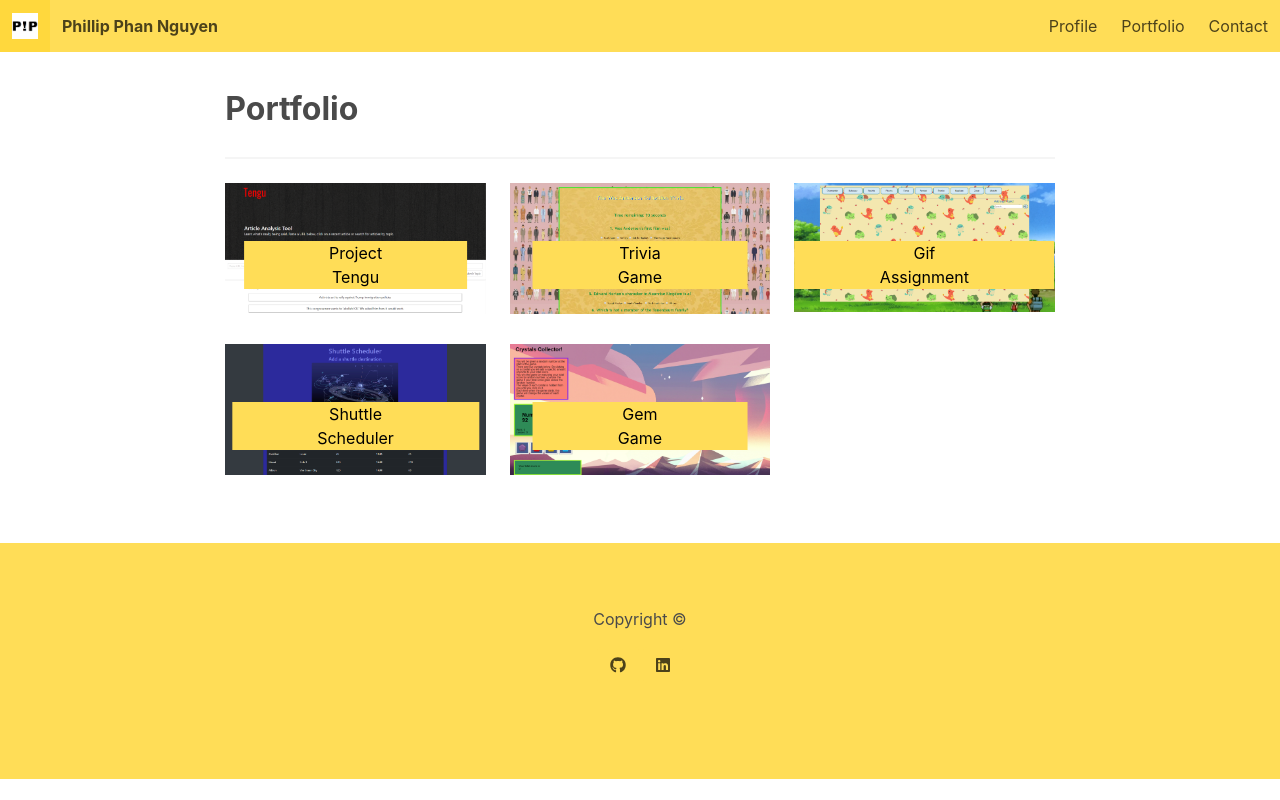
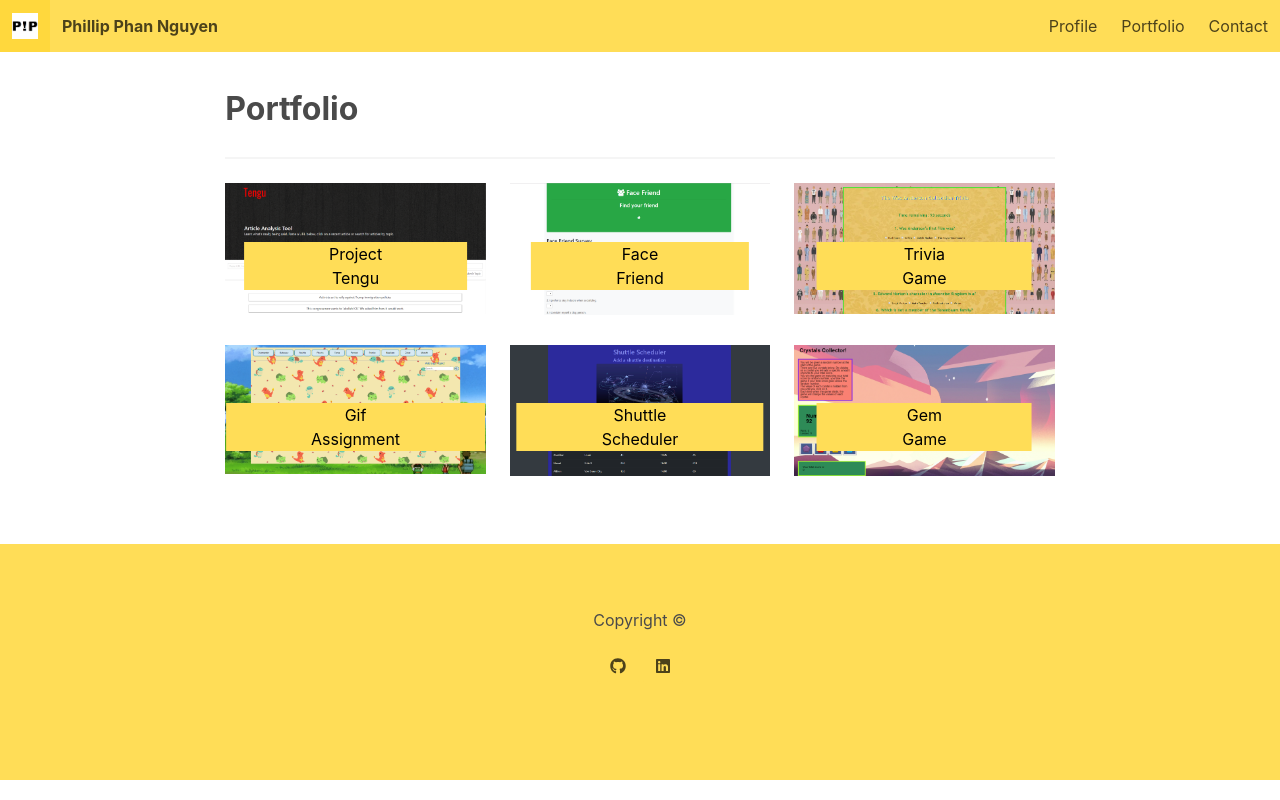
Before and after one commit to Philphanguyen/philphanguyen.github.io, a plain HTML site: page portfolio.html in a window 1280 px wide. Drawn offline with nearby package versions, Linux system fonts and the light colour scheme.

Commit message:
facefriend

```diff
--- a/portfolio.html
+++ b/portfolio.html
@@ -69,16 +69,20 @@
       <img src="assets/images/projectTengu.png">
       <div class="centered">Project Tengu</div>
     </a>
+    <a class="column is-one-third-desktop" href="https://tranquil-citadel-62013.herokuapp.com/survey" target="_blank" id="portfolioSnap">
+      <img src="assets/images/facefriend.png">
+      <div class="centered">Face Friend</div>
+    </a>
     <a class="column is-one-third-desktop" href="https://philphanguyen.github.io/TriviaGame/" target="_blank" id="portfolioSnap">
       <img src="assets/images/trivia.png">
       <div class="centered">Trivia Game</div>
     </a>
+  </div>
+  <div class="columns is-multiline is-centered is-desktop">
     <a class="column is-one-third-desktop" href="https://philphanguyen.github.io/giftastic/" target="_blank" id="portfolioSnap">
       <img src="assets/images/giftastic.png">
       <div class="centered">Gif Assignment</div>
     </a>
-  </div>
-  <div class="columns is-multiline is-centered is-desktop">
     <a class="column is-one-third-desktop" href="https://philphanguyen.github.io/train-scheduler/" target="_blank" id="portfolioSnap">
       <img src="assets/images/shuttle.png">
       <div class="centered">Shuttle Scheduler</div>
@@ -86,10 +90,6 @@
     <a class="column is-one-third-desktop" href="https://philphanguyen.github.io/unit-4-game/" target="_blank" id="portfolioSnap">
       <img src="assets/images/gemgame.png">
       <div class="centered">Gem Game</div>
-    </a>
-    <a class="column is-one-third-desktop" href="https://philphanguyen.github.io/" target="_blank" id="portfolioSnap">
-<!--  <img src="________">
-      <div class="centered">_________</div>  -->
     </a>
   </div>
 </div>
```
Also changed, not shown: assets/images/facefriend.png (added).
